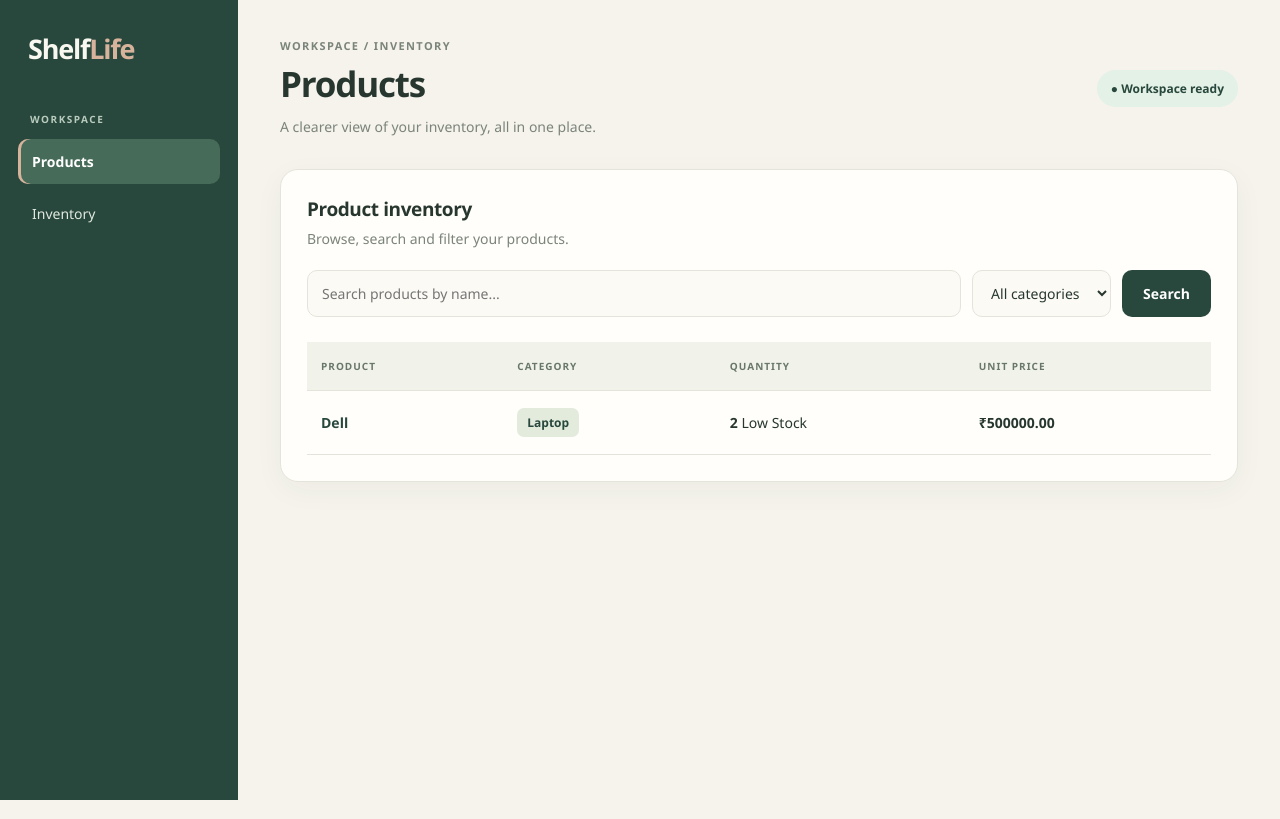
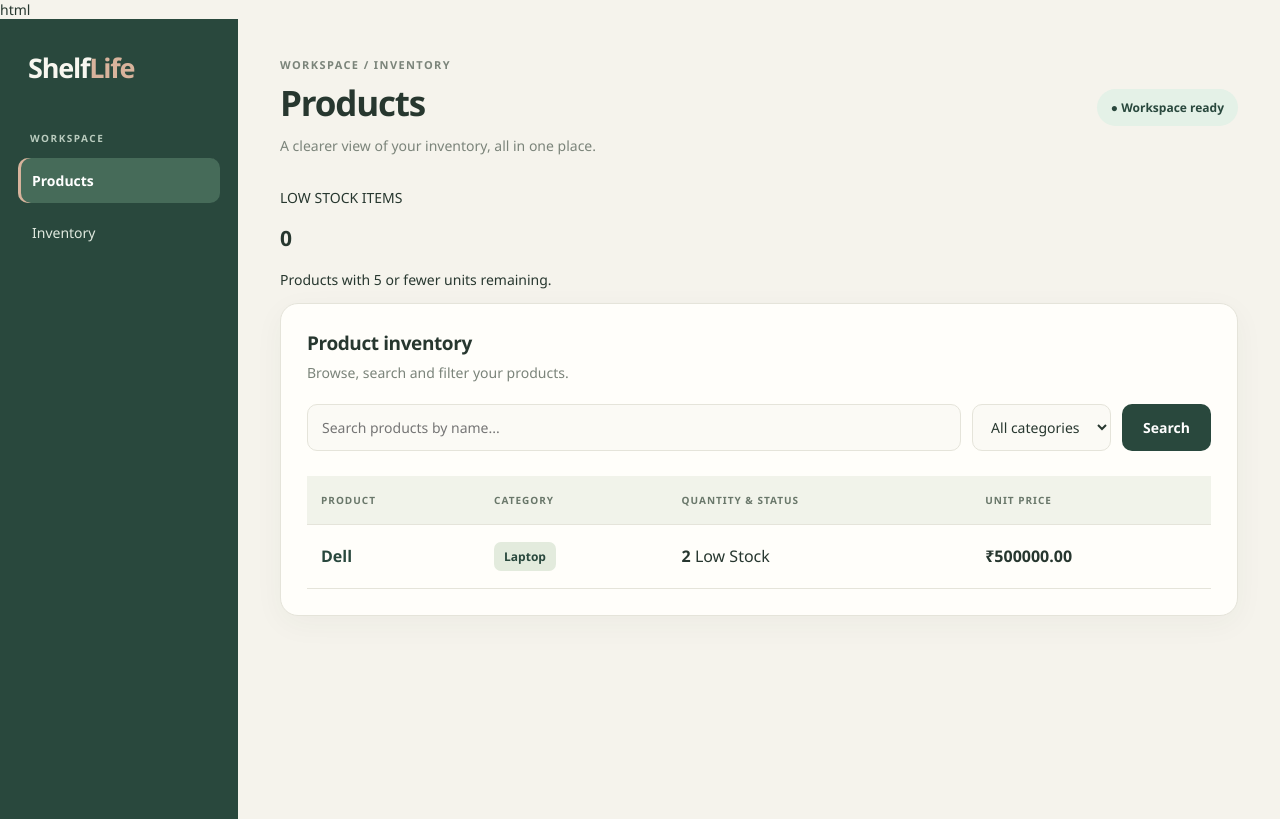
Before and after one commit to himanikapadia/ShelfLife, a Django app: page / in a window 1280 px wide. Run offline with Django 5.2, Linux system fonts and the light colour scheme; data comes from the database, SQL or seed files in the repository.

Commit message:
Handle missing favicon request

```diff
--- a/products/templates/products/product_list.html
+++ b/products/templates/products/product_list.html
@@ -1,4 +1,4 @@
-
+html
 {% load static %}
 <!DOCTYPE html>
 <html lang="en">
@@ -8,6 +8,10 @@
 
     <title>Products | ShelfLife</title>
 
+    <!-- Prevent the missing favicon.ico request -->
+    <link rel="icon" href="data:,">
+
+    <!-- ShelfLife stylesheet -->
     <link rel="stylesheet" href="{% static 'products/css/style.css' %}">
 </head>
 
@@ -49,6 +53,17 @@
             </div>
         </header>
 
+        <!-- Low-stock summary -->
+        <section class="summary-card">
+            <p class="summary-label">LOW STOCK ITEMS</p>
+
+            <h2>{{ low_stock_count|default:0 }}</h2>
+
+            <p class="summary-description">
+                Products with 5 or fewer units remaining.
+            </p>
+        </section>
+
         <!-- Product inventory panel -->
         <section class="panel">
 
@@ -69,7 +84,7 @@
                     type="text"
                     name="q"
                     placeholder="Search products by name..."
-                    value="{{ query }}"
+                    value="{{ query|default:'' }}"
                 >
 
                 <select name="category">
@@ -85,9 +100,7 @@
                     {% endfor %}
                 </select>
 
-                <button type="submit">
-                    Search
-                </button>
+                <button type="submit">Search</button>
 
             </form>
 
@@ -99,7 +112,7 @@
                         <tr>
                             <th>Product</th>
                             <th>Category</th>
-                            <th>Quantity</th>
+                            <th>Quantity &amp; status</th>
                             <th>Unit price</th>
                         </tr>
                     </thead>
@@ -124,14 +137,22 @@
                                 </td>
 
                                 <td>
-                                    <span class="quantity">{{ product.quantity }}</span>
+                                    <span class="quantity">
+                                        {{ product.quantity }}
+                                    </span>
 
                                     {% if product.quantity == 0 %}
-                                        <span class="stock-badge out-of-stock">Out of Stock</span>
+                                        <span class="stock-badge out-of-stock">
+                                            Out of Stock
+                                        </span>
                                     {% elif product.quantity <= 5 %}
-                                        <span class="stock-badge low-stock">Low Stock</span>
+                                        <span class="stock-badge low-stock">
+                                            Low Stock
+                                        </span>
                                     {% else %}
-                                        <span class="stock-badge in-stock">In Stock</span>
+                                        <span class="stock-badge in-stock">
+                                            In Stock
+                                        </span>
                                     {% endif %}
                                 </td>
 
@@ -146,7 +167,6 @@
                                 <td colspan="4">
                                     <div class="empty-state">
                                         <strong>No products found</strong>
-
                                         Try another search or category.
                                     </div>
                                 </td>
@@ -160,7 +180,6 @@
         </section>
 
     </main>
-
 </div>
 </body>
 </html>
```
